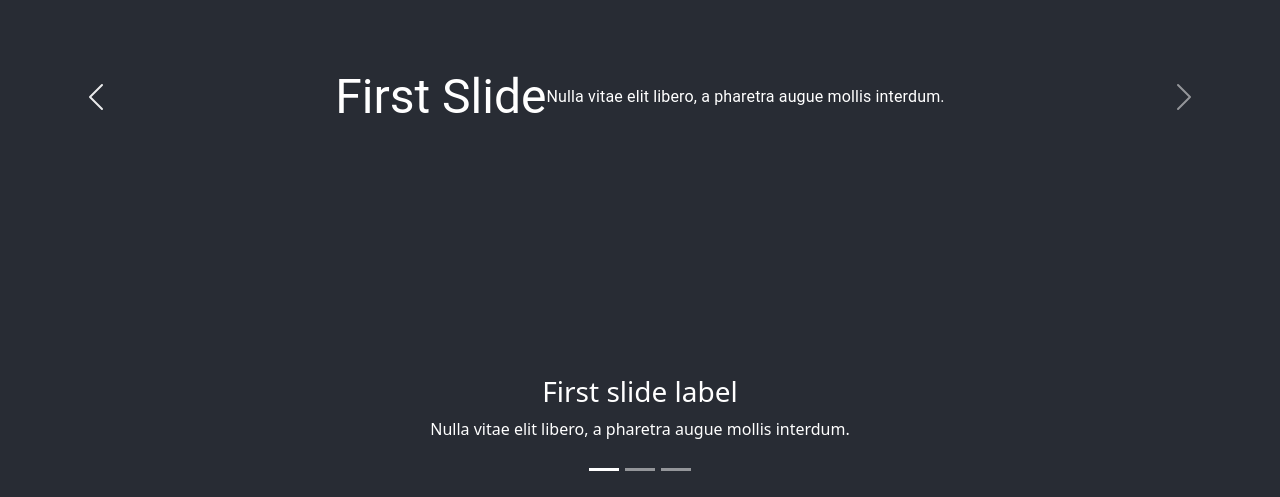
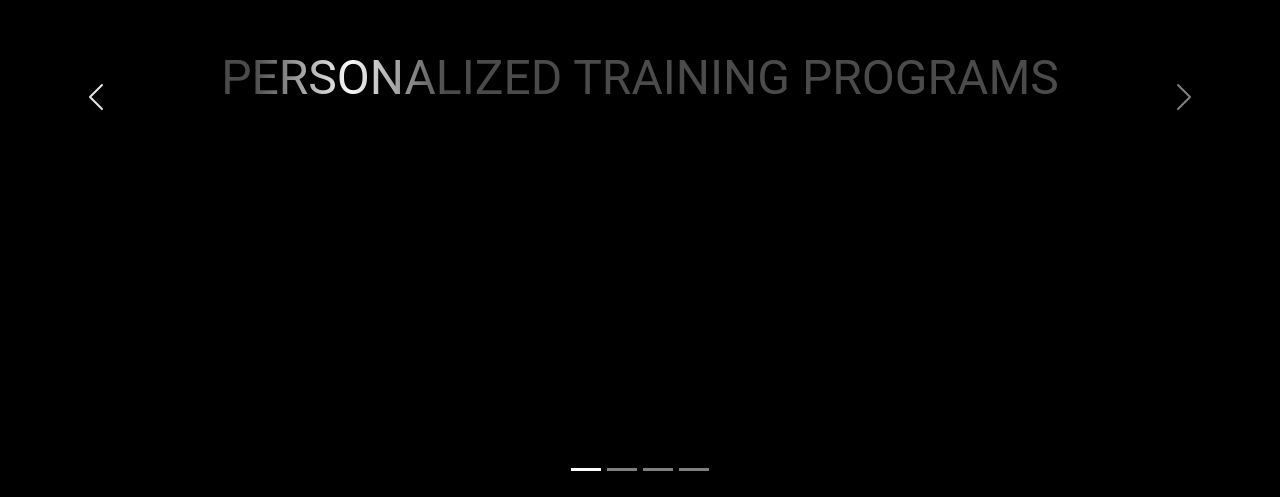
Before and after one commit to Umutplvn/Defi_Fitness_Client, a React (Create React App) app: page /about in a window 1280 px wide. Shown: the part 303-800 px from the top of the page. Built offline with nearby package versions, Linux system fonts and the light colour scheme.

Commit message:
about page

```diff
--- a/package.json
+++ b/package.json
@@ -7,6 +7,7 @@
     "@emotion/styled": "^11.11.5",
     "@mui/icons-material": "^5.16.1",
     "@mui/material": "^5.16.1",
+    "@react-spring/web": "^9.7.3",
     "@reduxjs/toolkit": "^2.1.0",
     "@testing-library/jest-dom": "^5.14.1",
     "@testing-library/react": "^13.0.0",
--- a/src/components/AboutPage.jsx
+++ b/src/components/AboutPage.jsx
@@ -2,8 +2,31 @@ import React from 'react';
 import Carousel from 'react-bootstrap/Carousel';
 import { Box, Typography } from '@mui/material';
 import 'bootstrap/dist/css/bootstrap.min.css';
+import { useTrail, a } from "@react-spring/web";
+import "../styles/aboutCarousel.css"; // Make sure to import the CSS file
 
 function AboutPage() {
+  const items = [
+    {
+      title: "Personalized Training Programs"
+    },
+    {
+      title: "Access Expert Articles and Videos"
+    },
+    {
+      title: "Track Your Personal Growth"
+    },
+    {
+      title: "Achieve Your Goals with <span class='shiny-gold'>DEFI</span>"
+    }
+  ];
+
+  const trail = useTrail(items.length, {
+    from: { opacity: 0, transform: 'translate3d(0,40px,0)' },
+    to: { opacity: 1, transform: 'translate3d(0,0px,0)' },
+    config: { mass: 5, tension: 200, friction: 300 }
+  });
+
   return (
     <Carousel
       id='about'
@@ -15,80 +38,40 @@ function AboutPage() {
       }}
       interval={null}
     >
-      <Carousel.Item style={{ height: "90%" }}>
-        <Box
-          sx={{
-            height: "100vh",
-            width: "100vw",
-            display: "flex",
-            alignItems: "center",
-            justifyContent: "center",
-            backgroundColor: "#282c34",
-            color: "white", // Text color
-            textAlign: "center",
-            padding: "1rem"
-          }}
-        >
-          <Typography variant="h3">First Slide</Typography>
-          <Typography variant="body1">
-            Nulla vitae elit libero, a pharetra augue mollis interdum.
-          </Typography>
-        </Box>
-        <Carousel.Caption>
-          <h3>First slide label</h3>
-          <p>Nulla vitae elit libero, a pharetra augue mollis interdum.</p>
-        </Carousel.Caption>
-      </Carousel.Item>
-
-      <Carousel.Item style={{ height: "90%" }}>
-        <Box
+      {trail.map((props, index) => (
+        <Carousel.Item key={index} style={{ height: "90%" }}>
+          <Box
             sx={{
               height: "100vh",
               width: "100vw",
               display: "flex",
+              flexDirection: "column",
               alignItems: "center",
+              gap: 5,
               justifyContent: "center",
-              backgroundColor: "#282c34",
-              color: "white", // Text color
+              backgroundColor:"black",
+              color: "white",
               textAlign: "center",
               padding: "1rem"
             }}
-        >
-          <Typography variant="h3">Second Slide</Typography>
-          <Typography variant="body1">
-            Lorem ipsum dolor sit amet, consectetur adipiscing elit.
-          </Typography>
-        </Box>
-        <Carousel.Caption>
-          <h3>Second slide label</h3>
-          <p>Lorem ipsum dolor sit amet, consectetur adipiscing elit.</p>
-        </Carousel.Caption>
-      </Carousel.Item>
-
-      <Carousel.Item style={{ height: "90%" }}>
-        <Box
-             sx={{
-              height: "100vh",
-              width: "100vw",
-              display: "flex",
-              alignItems: "center",
-              justifyContent: "center",
-              backgroundColor: "#282c34",
-              color: "white", // Text color
-              textAlign: "center",
-              padding: "1rem"
-            }}
-        >
-          <Typography variant="h3">Third Slide</Typography>
-          <Typography variant="body1">
-            Praesent commodo cursus magna, vel scelerisque nisl consectetur.
-          </Typography>
-        </Box>
-        <Carousel.Caption>
-          <h3>Third slide label</h3>
-          <p>Praesent commodo cursus magna, vel scelerisque nisl consectetur.</p>
-        </Carousel.Caption>
-      </Carousel.Item>
+          >
+            <a.div style={props}>
+              <Typography variant="h3" className="shiny-text">
+                {index === items.length - 1 ? (
+                  <span dangerouslySetInnerHTML={{ __html: items[index].title }} />
+                ) : (
+                  items[index].title
+                )}
+              </Typography>
+            </a.div>
+            <a.div style={props}>
+              <Typography variant="body1" sx={{ fontSize: "1rem" }}>
+                {items[index].content}
+              </Typography>
+            </a.div>
+          </Box>
+        </Carousel.Item>
+      ))}
     </Carousel>
   );
 }
--- a/src/components/TabBar.jsx
+++ b/src/components/TabBar.jsx
@@ -7,12 +7,15 @@ import { Link } from "react-scroll";
 import AutoFixHighIcon from '@mui/icons-material/AutoFixHigh';
 export default function TabPanel() {
   return (
+    <Box sx={{width:"100vw", display:"flex", justifyContent:"center"}}>
+
     <Box
       sx={{
         display: "flex",
-        width: "100vw",
+        width: "90%",
         justifyContent: "center",
         gap: 3,
+        maxWidth:"350px",
         position: "fixed",
         bottom: "1rem",
         zIndex: "4",
@@ -23,24 +26,25 @@ export default function TabPanel() {
     }}
     >
       <Link to="video" spy={true} smooth={true} offset={0} duration={500} >
-        <HomeMaxRoundedIcon sx={{cursor:"pointer", ":hover":{ scale:"1.1"}, color:"#E80110"}}/>
+        <HomeMaxRoundedIcon sx={{cursor:"pointer", ":hover":{ scale:"1.1"}, color:"black"}}/>
       </Link>
 
       <Link to="about" spy={true} smooth={true} offset={0} duration={500}>
-        <InfoIcon sx={{cursor:"pointer" ,":hover":{ scale:"1.1"}, color:"#E80110"}} />
+        <InfoIcon sx={{cursor:"pointer" ,":hover":{ scale:"1.1"}, color:"black"}} />
       </Link>
 
       <Link to="skills" spy={true} smooth={true} offset={0} duration={500}>
-        <AutoFixHighIcon sx={{cursor:"pointer", ":hover":{ scale:"1.1"}, color:"#E80110" }} />
+        <AutoFixHighIcon sx={{cursor:"pointer", ":hover":{ scale:"1.1"}, color:"black" }} />
       </Link>
 
       <Link to="portfolio" spy={true} smooth={true} offset={0} duration={500}>
-        <AccountTreeIcon sx={{cursor:"pointer", ":hover":{ scale:"1.1"}, color:"#E80110" }} />
+        <AccountTreeIcon sx={{cursor:"pointer", ":hover":{ scale:"1.1"}, color:"black" }} />
       </Link>
 
       <Link  to="contact" spy={true} smooth={true} offset={50} duration={500}>
-        <ContactMailIcon sx={{ cursor:"pointer", ":hover":{ scale:"1.1"}, color:"#E80110"}} />
+        <ContactMailIcon sx={{ cursor:"pointer", ":hover":{ scale:"1.1"}, color:"black"}} />
       </Link>
+    </Box>
     </Box>
   );
 }
--- /dev/null
+++ b/src/styles/aboutCarousel.css
@@ -0,0 +1,44 @@
+.shiny-text {
+  padding: 64px;
+  background: linear-gradient(to right, hsl(0, 0%, 30%) 0, hsl(0, 0%, 100%) 10%, hsl(0, 0%, 30%) 20%);
+  -webkit-background-clip: text;
+  -webkit-text-fill-color: transparent;
+  animation: shine 5s infinite linear;
+  text-transform: uppercase;
+
+}
+
+.shiny-gold {
+  background: linear-gradient(135deg, rgb(16, 162, 109) 5%, rgb(191, 21, 134) 57%, rgb(218, 51, 51) 20%);
+  -webkit-background-clip: text;
+  -webkit-text-fill-color: transparent;
+  animation: gold-shine 15s infinite linear;
+  font-weight: bolder;
+  text-transform: uppercase;
+  display: block;
+
+}
+
+@keyframes shine {
+  0% {
+    background-position: 0;
+  }
+  60% {
+    background-position: 600px;
+  }
+  100% {
+    background-position: 600px;
+  }
+}
+
+@keyframes gold-shine {
+  0% {
+    background-position: 0;
+  }
+  60% {
+    background-position: 600px;
+  }
+  100% {
+    background-position: 600px;
+  }
+}
```
Also changed, not shown: 1 other file (tests, documents, lock files or other folders).
